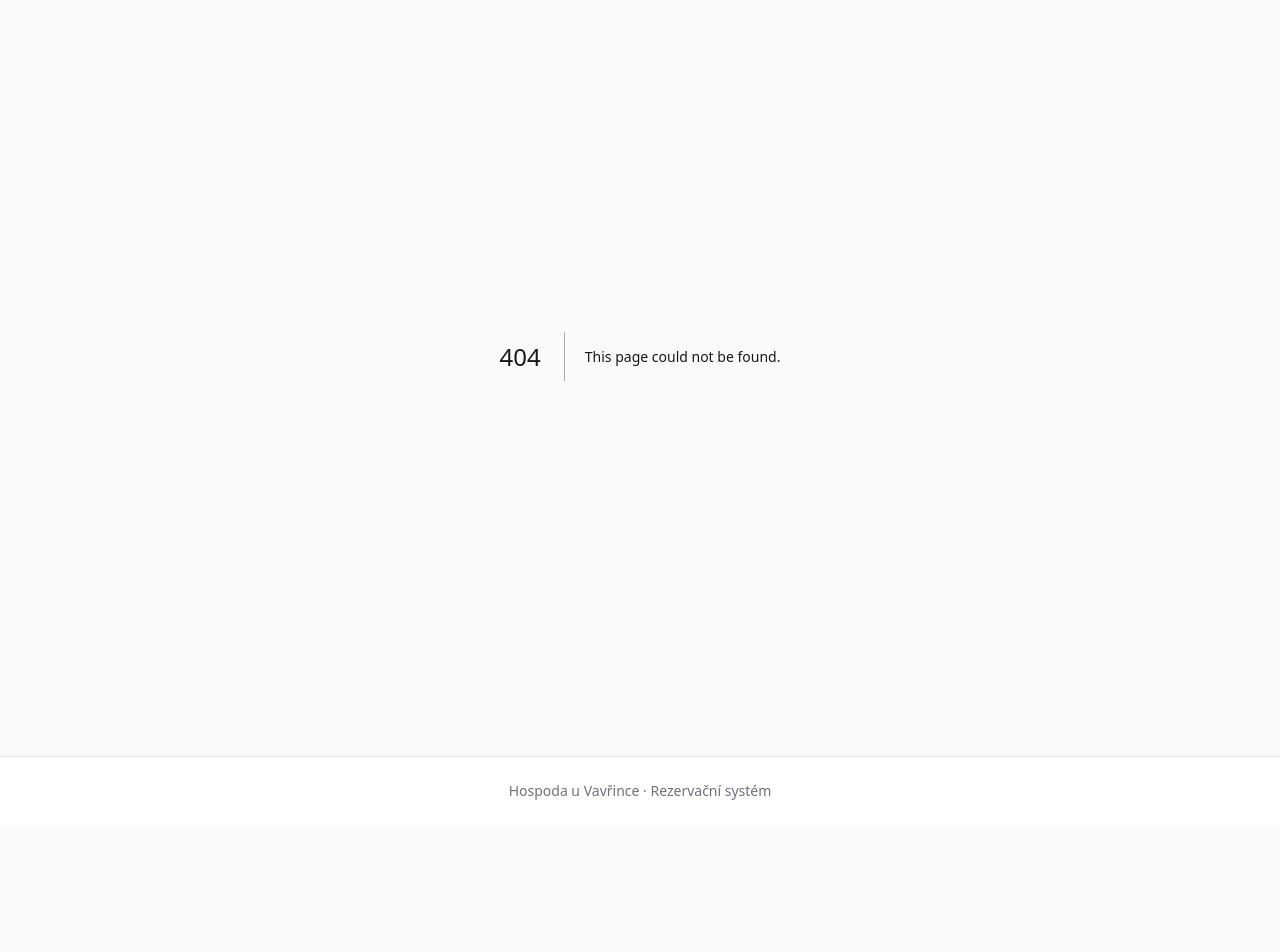
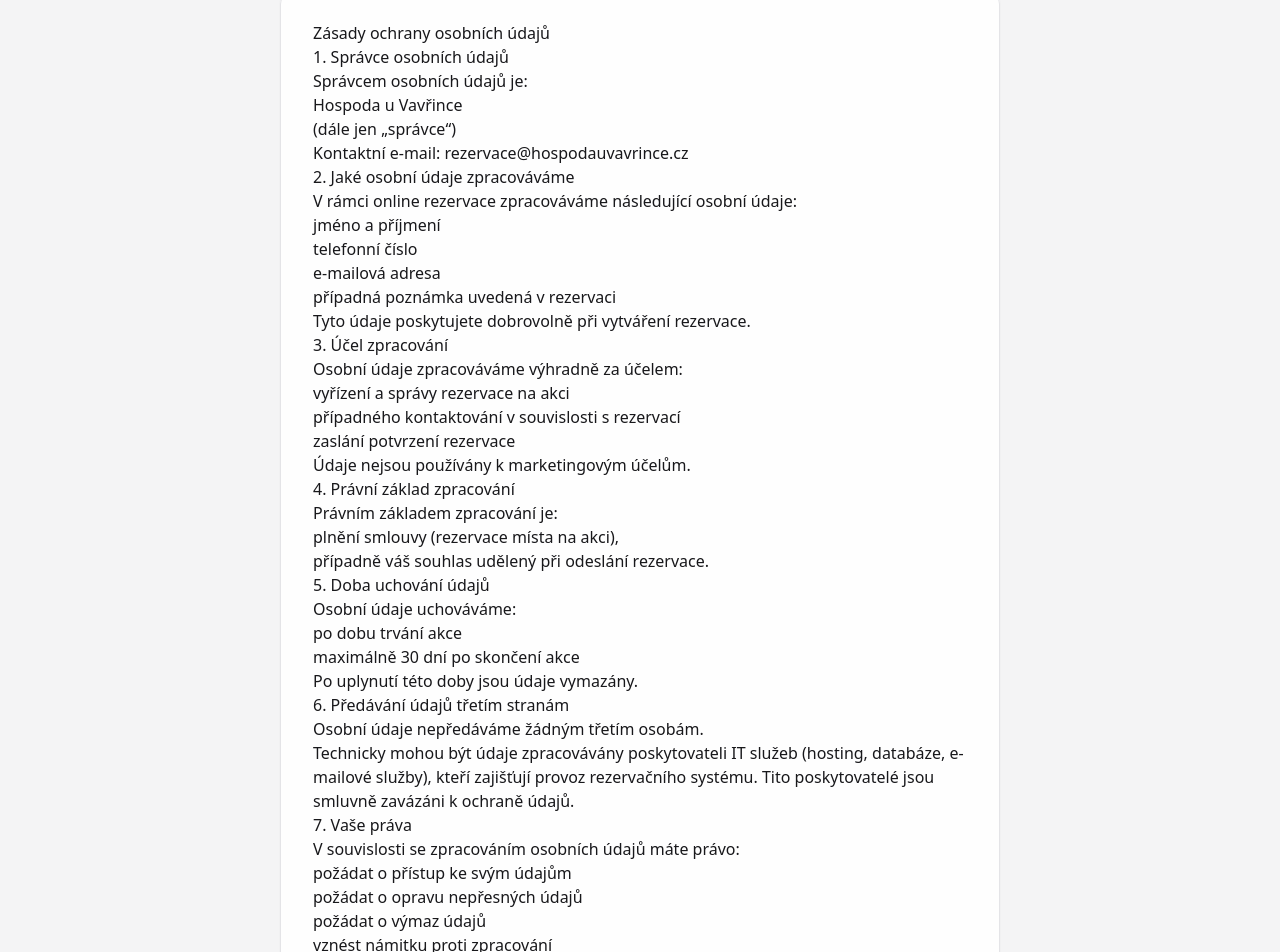
Before and after one commit to marzeckipawel-commits/hospoda-rezervace, a Next.js app: page /ochrana-osobnich-udaju in a window 1280 px wide. Before the commit this address had no page. Shown: the part 101-1053 px from the top of the page. Before the commit the page ends 926 px from the top, so only its background shows below. Built offline with nearby package versions, Linux system fonts and the light colour scheme.

Commit message:
Add GDPR consent and privacy policy page

```diff
--- /dev/null
+++ b/src/app/ochrana-osobnich-udaju/page.tsx
@@ -0,0 +1,87 @@
+import { Container, Card, CardBody } from '@/components/ui';
+
+export default function OchranaOsobnichUdajuPage() {
+  return (
+    <div className="bg-zinc-100">
+      <Container className="max-w-3xl mx-auto py-16">
+        <Card className="rounded-2xl bg-white/90 shadow-lg backdrop-blur-sm">
+          <CardBody className="prose prose-zinc max-w-none">
+            <h1>Zásady ochrany osobních údajů</h1>
+
+            <h2>1. Správce osobních údajů</h2>
+            <p>Správcem osobních údajů je:</p>
+            <p>
+              Hospoda u Vavřince
+              <br />
+              (dále jen „správce“)
+              <br />
+              Kontaktní e-mail: rezervace@hospodauvavrince.cz
+            </p>
+
+            <h2>2. Jaké osobní údaje zpracováváme</h2>
+            <p>V rámci online rezervace zpracováváme následující osobní údaje:</p>
+            <ul>
+              <li>jméno a příjmení</li>
+              <li>telefonní číslo</li>
+              <li>e-mailová adresa</li>
+              <li>případná poznámka uvedená v rezervaci</li>
+            </ul>
+            <p>Tyto údaje poskytujete dobrovolně při vytváření rezervace.</p>
+
+            <h2>3. Účel zpracování</h2>
+            <p>Osobní údaje zpracováváme výhradně za účelem:</p>
+            <ul>
+              <li>vyřízení a správy rezervace na akci</li>
+              <li>případného kontaktování v souvislosti s rezervací</li>
+              <li>zaslání potvrzení rezervace</li>
+            </ul>
+            <p>Údaje nejsou používány k marketingovým účelům.</p>
+
+            <h2>4. Právní základ zpracování</h2>
+            <p>Právním základem zpracování je:</p>
+            <ul>
+              <li>plnění smlouvy (rezervace místa na akci),</li>
+              <li>případně váš souhlas udělený při odeslání rezervace.</li>
+            </ul>
+
+            <h2>5. Doba uchování údajů</h2>
+            <p>Osobní údaje uchováváme:</p>
+            <ul>
+              <li>po dobu trvání akce</li>
+              <li>maximálně 30 dní po skončení akce</li>
+            </ul>
+            <p>Po uplynutí této doby jsou údaje vymazány.</p>
+
+            <h2>6. Předávání údajů třetím stranám</h2>
+            <p>Osobní údaje nepředáváme žádným třetím osobám.</p>
+            <p>
+              Technicky mohou být údaje zpracovávány poskytovateli IT služeb (hosting,
+              databáze, e-mailové služby), kteří zajišťují provoz rezervačního systému. Tito
+              poskytovatelé jsou smluvně zavázáni k ochraně údajů.
+            </p>
+
+            <h2>7. Vaše práva</h2>
+            <p>V souvislosti se zpracováním osobních údajů máte právo:</p>
+            <ul>
+              <li>požádat o přístup ke svým údajům</li>
+              <li>požádat o opravu nepřesných údajů</li>
+              <li>požádat o výmaz údajů</li>
+              <li>vznést námitku proti zpracování</li>
+            </ul>
+            <p>
+              V případě jakéhokoli dotazu nebo žádosti nás kontaktujte na:
+              <br />
+              rezervace@hospodauvavrince.cz
+            </p>
+
+            <h2>8. Zabezpečení údajů</h2>
+            <p>
+              Osobní údaje jsou chráněny technickými a organizačními opatřeními proti
+              zneužití, ztrátě nebo neoprávněnému přístupu.
+            </p>
+          </CardBody>
+        </Card>
+      </Container>
+    </div>
+  );
+}
--- a/src/app/rezervace/page.tsx
+++ b/src/app/rezervace/page.tsx
@@ -533,6 +533,26 @@ export default function RezervacePage() {
               {/* Souhrn a odeslání */}
               <section className="space-y-3 pb-2">
                 {submitError && <Notice variant="error">{submitError}</Notice>}
+                <div className="mt-4 max-w-xl text-left text-sm text-zinc-600">
+                  <label className="flex items-start gap-2">
+                    <input
+                      type="checkbox"
+                      required
+                      className="mt-1 h-4 w-4 rounded border-zinc-300 text-zinc-900 focus:ring-2 focus:ring-zinc-400"
+                    />
+                    <span>
+                      Souhlasím se zpracováním osobních údajů za účelem vyřízení rezervace a
+                      potvrzuji, že jsem se seznámil(a) se{' '}
+                      <Link
+                        href="/ochrana-osobnich-udaju"
+                        className="underline hover:text-zinc-900"
+                      >
+                        Zásadami ochrany osobních údajů
+                      </Link>
+                      .
+                    </span>
+                  </label>
+                </div>
                 <div className="sticky bottom-4 z-10">
                   <div className="flex flex-col gap-3 rounded-2xl border border-zinc-200 bg-white/95 px-4 py-3 shadow-sm backdrop-blur sm:flex-row sm:items-center sm:justify-between">
                     <div className="text-sm text-zinc-700">
@@ -556,7 +576,8 @@ export default function RezervacePage() {
           </CardBody>
           </Card>
 
-          <div className="mt-8 text-center text-xs text-zinc-300">
+          <div className="mt-8 space-y-1 text-center text-xs text-zinc-300">
+            <div>
               Těšíme se na vás ·{' '}
               <a
                 href="https://hospodauvavrince.cz"
@@ -568,6 +589,15 @@ export default function RezervacePage() {
               </a>{' '}
               · tel.: +420 727 867 763
             </div>
+            <div>
+              <Link
+                href="/ochrana-osobnich-udaju"
+                className="underline hover:text-zinc-100"
+              >
+                Zásady ochrany osobních údajů
+              </Link>
+            </div>
+          </div>
         </Container>
       </div>
     </div>
```
Lines whose indentation alone changed are shown as unchanged.
